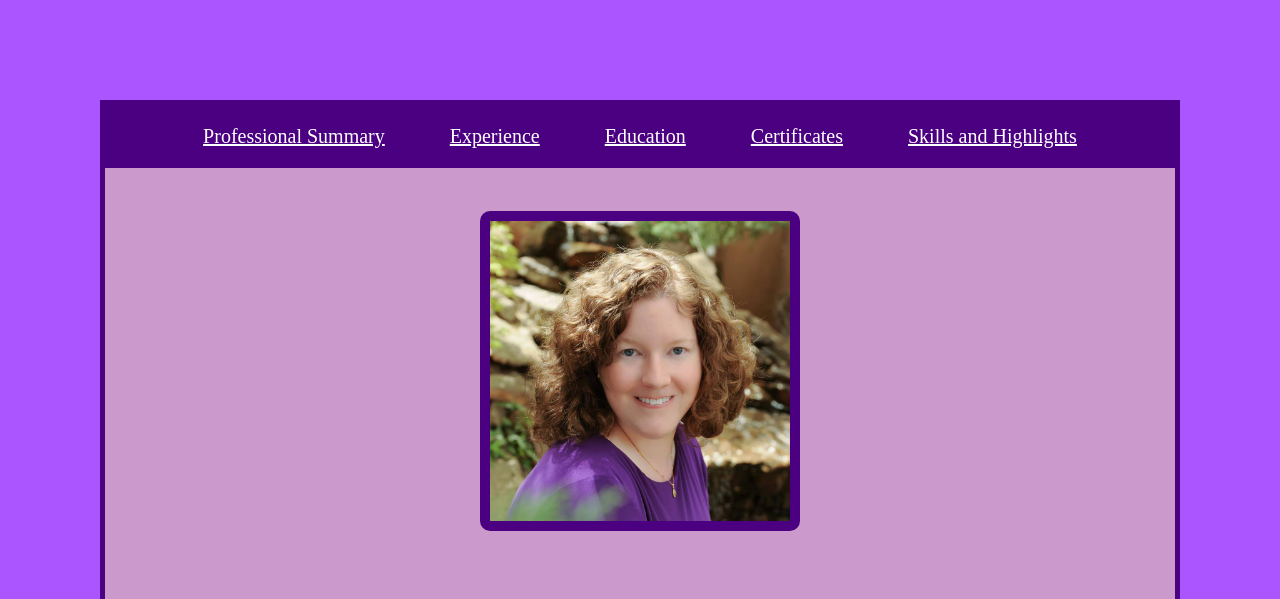
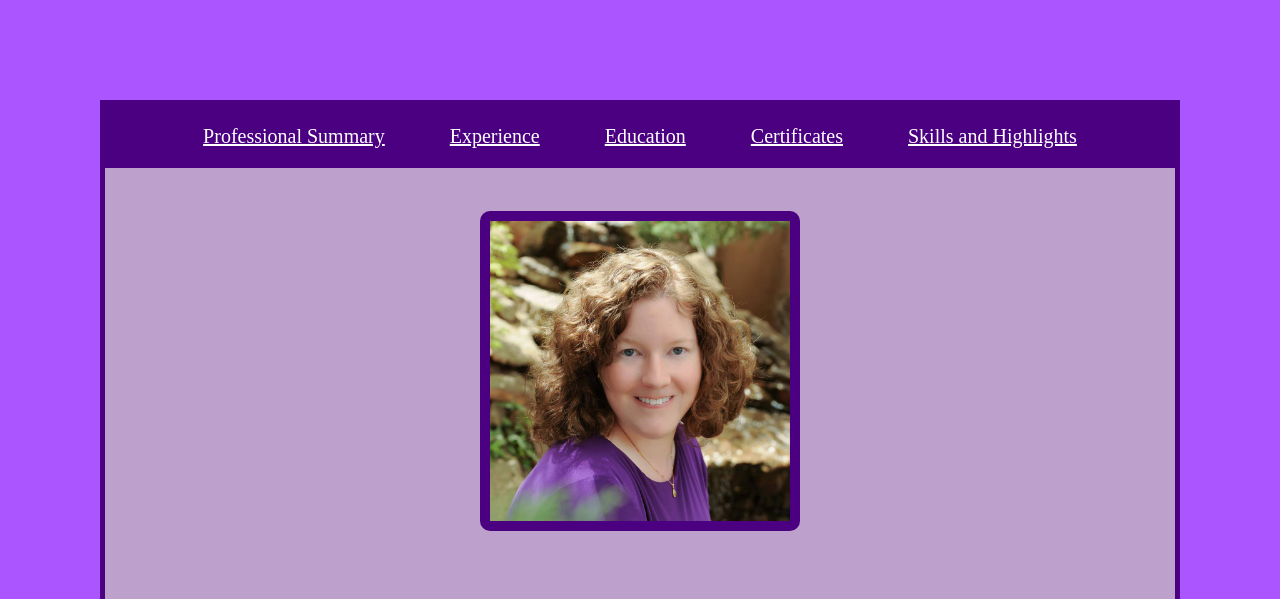
Before and after one commit to cwvcallico/cwvcallico.github.io, a plain HTML site: page index.html in a window 1280 px wide. Shown: the top 599 px of the page. Drawn offline with Linux system fonts and the light colour scheme.

Commit message:
Update stylesheet.css

```diff
--- a/stylesheet.css
+++ b/stylesheet.css
@@ -10,7 +10,7 @@ img {
 body {
   text-align: center;
   margin: 100px;
-  background-color: #CC99CC;
+  background-color: #BDA0CB;
   font-size: 20px;
   border: 5px solid indigo;
 }
```
